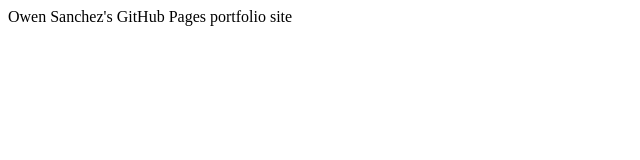
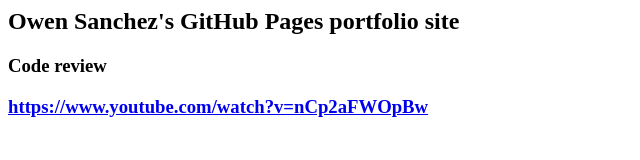
Before and after one commit to owensanchez/owensanchez.github.io, a plain HTML site: page index.html in a window 1280 px wide. Shown: the whole page, without its empty margins (0-640 px from the left). Drawn offline with Linux system fonts and the light colour scheme.

Commit message:
Add code review video link

```diff
--- a/index.html
+++ b/index.html
@@ -1 +1,6 @@
-Owen Sanchez's GitHub Pages portfolio site
+<h2>Owen Sanchez's GitHub Pages portfolio site</h3>
+
+<p>
+  <h3>Code review<h3>
+  <a href="https://www.youtube.com/watch?v=nCp2aFWOpBw">https://www.youtube.com/watch?v=nCp2aFWOpBw</a>
+</p>
```
